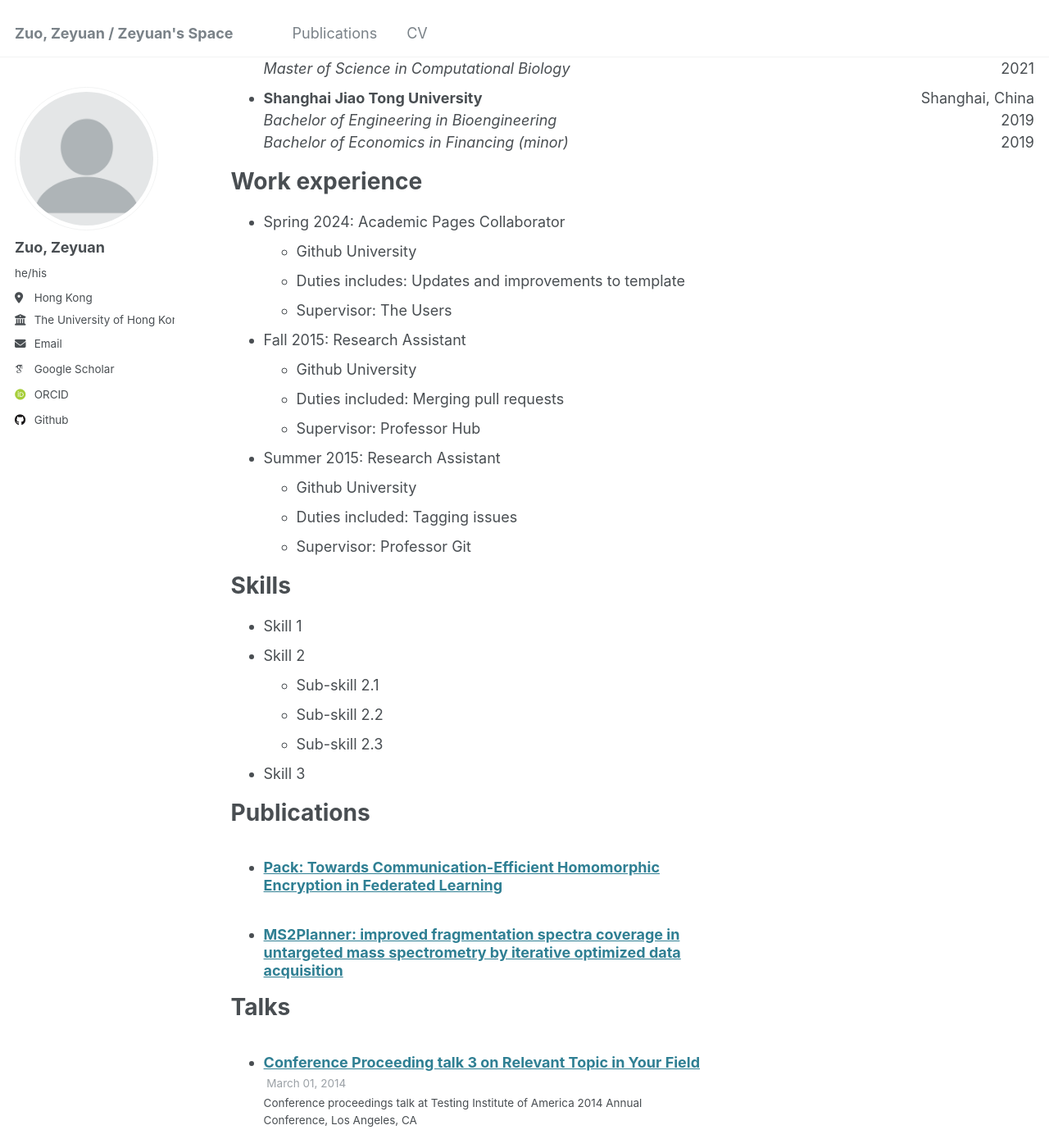
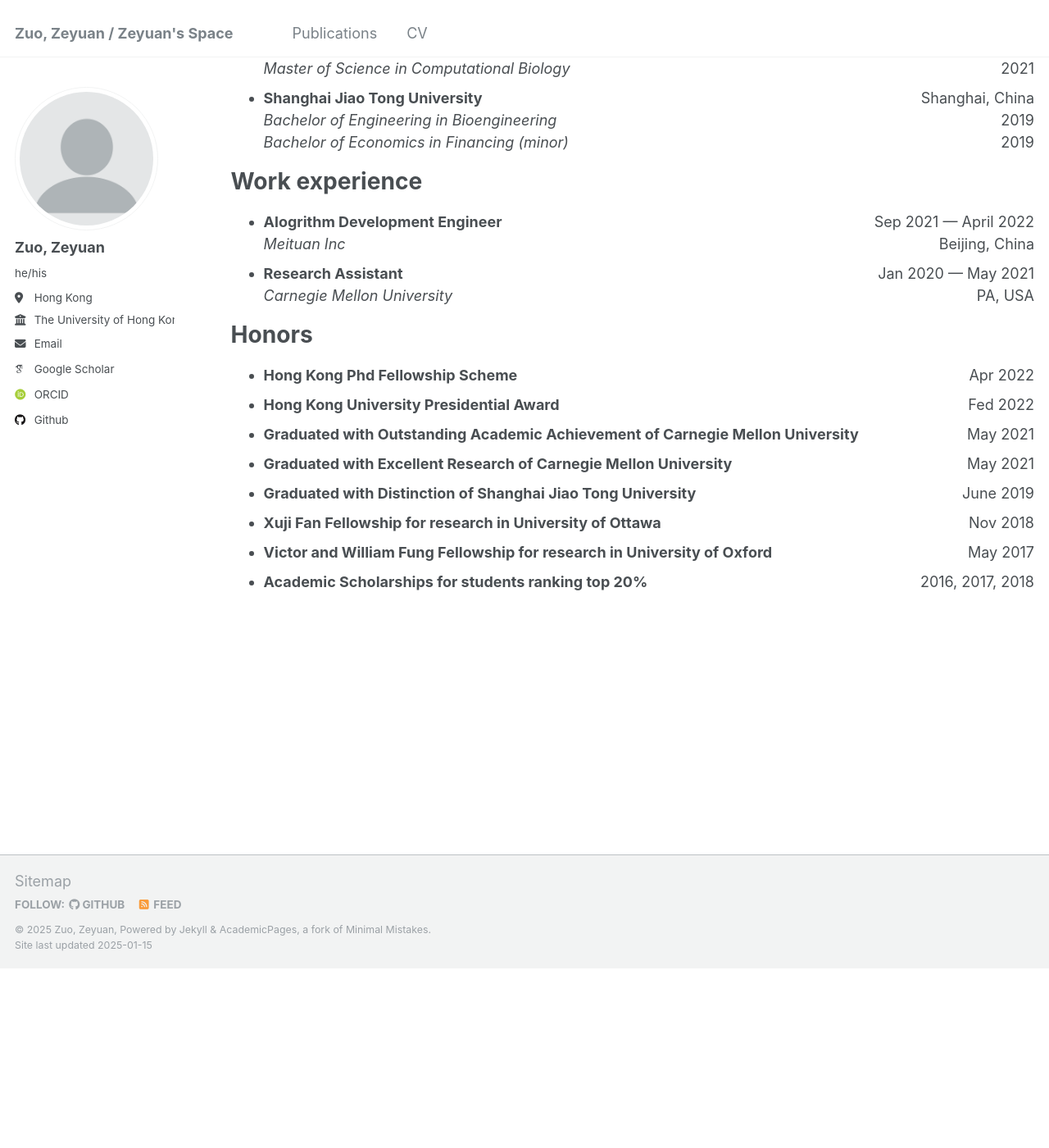
Before and after one commit to zeyuanz/zeyuanz.github.io, a Jekyll site: the page built from _pages/cv.md, in a window 1280 px wide and 1400 px high, scrolled down 220 px. Shown: the whole window at 82% size. Built offline with Jekyll 4.4.1, drawn with Linux system fonts in a browser that asks for light colours; some web fonts are replaced; some of the changed text lies outside the part shown.

Commit message:
Update cv.md

```diff
--- a/_pages/cv.md
+++ b/_pages/cv.md
@@ -21,48 +21,18 @@ Education
 
 Work experience
 ======
-* Spring 2024: Academic Pages Collaborator
-  * Github University
-  * Duties includes: Updates and improvements to template
-  * Supervisor: The Users
+* **Alogrithm Development Engineer** <span style="float:right;"> Sep 2021 &mdash; April 2022 </span><br/>
+ _Meituan Inc_ <span style="float:right;"> Beijing, China </span><br/>
+* **Research Assistant** <span style="float:right;"> Jan 2020 &mdash; May 2021 </span><br/>
+ _Carnegie Mellon University_ <span style="float:right;"> PA, USA </span><br/>
 
-* Fall 2015: Research Assistant
-  * Github University
-  * Duties included: Merging pull requests
-  * Supervisor: Professor Hub
-
-* Summer 2015: Research Assistant
-  * Github University
-  * Duties included: Tagging issues
-  * Supervisor: Professor Git
-
-Skills
+Honors
 ======
-* Skill 1
-* Skill 2
-  * Sub-skill 2.1
-  * Sub-skill 2.2
-  * Sub-skill 2.3
-* Skill 3
-
-Publications
-======
-  <ul>{% for post in site.publications reversed %}
-    {% include archive-single-cv.html %}
-  {% endfor %}</ul>
-
-Talks
-======
-  <ul>{% for post in site.talks reversed %}
-    {% include archive-single-talk-cv.html  %}
-  {% endfor %}</ul>
-
-Teaching
-======
-  <ul>{% for post in site.teaching reversed %}
-    {% include archive-single-cv.html %}
-  {% endfor %}</ul>
-
-Service and leadership
-======
-* Currently signed in to 43 different slack teams
+* **Hong Kong Phd Fellowship Scheme** <span style="float:right;"> Apr 2022 </span><br/>
+* **Hong Kong University Presidential Award** <span style="float:right;"> Fed 2022 </span><br/>
+* **Graduated with Outstanding Academic Achievement of Carnegie Mellon University** <span style="float:right;"> May 2021 </span><br/>
+* **Graduated with Excellent Research of Carnegie Mellon University** <span style="float:right;"> May 2021 </span><br/>
+* **Graduated with Distinction of Shanghai Jiao Tong University** <span style="float:right;"> June 2019 </span><br/>
+* **Xuji Fan Fellowship for research in University of Ottawa** <span style="float:right;"> Nov 2018 </span><br/>
+* **Victor and William Fung Fellowship for research in University of Oxford** <span style="float:right;"> May 2017 </span><br/>
+* **Academic Scholarships for students ranking top 20%** <span style="float:right;"> 2016, 2017, 2018 </span><br/>
```
